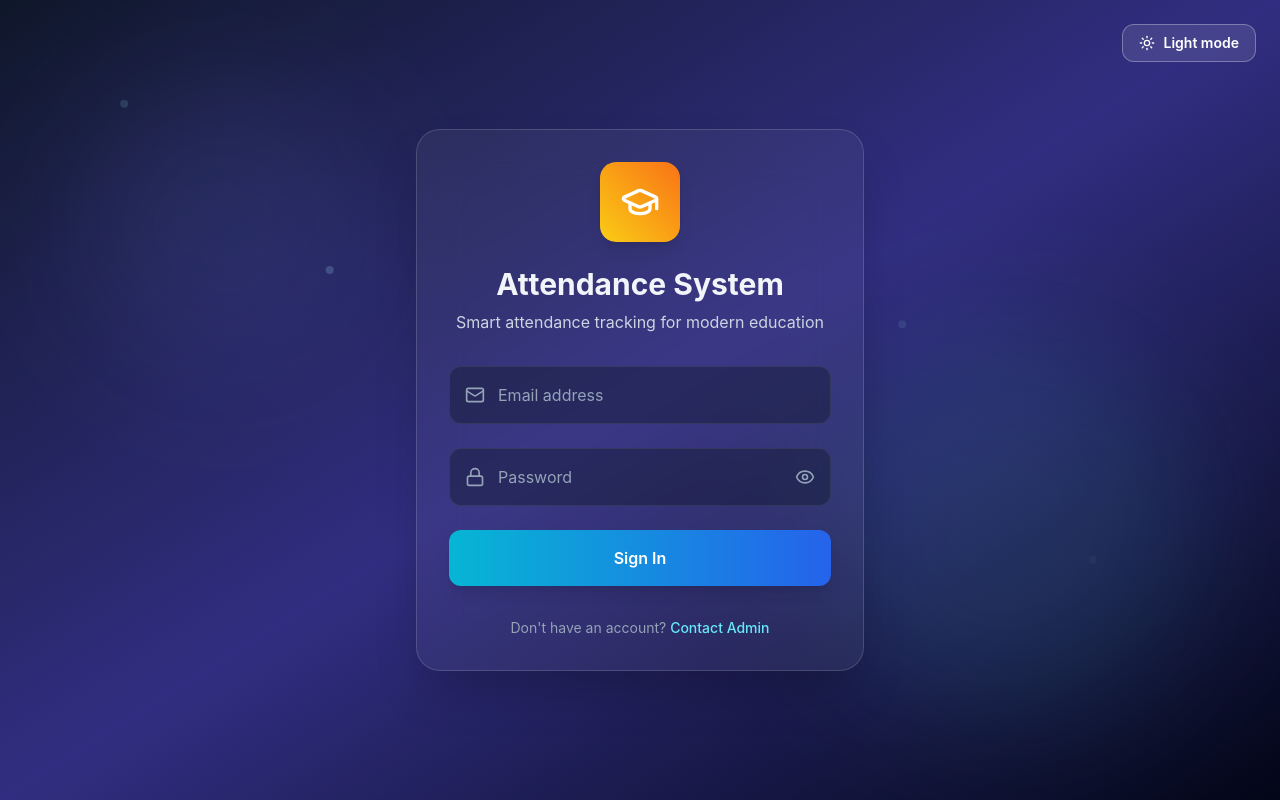
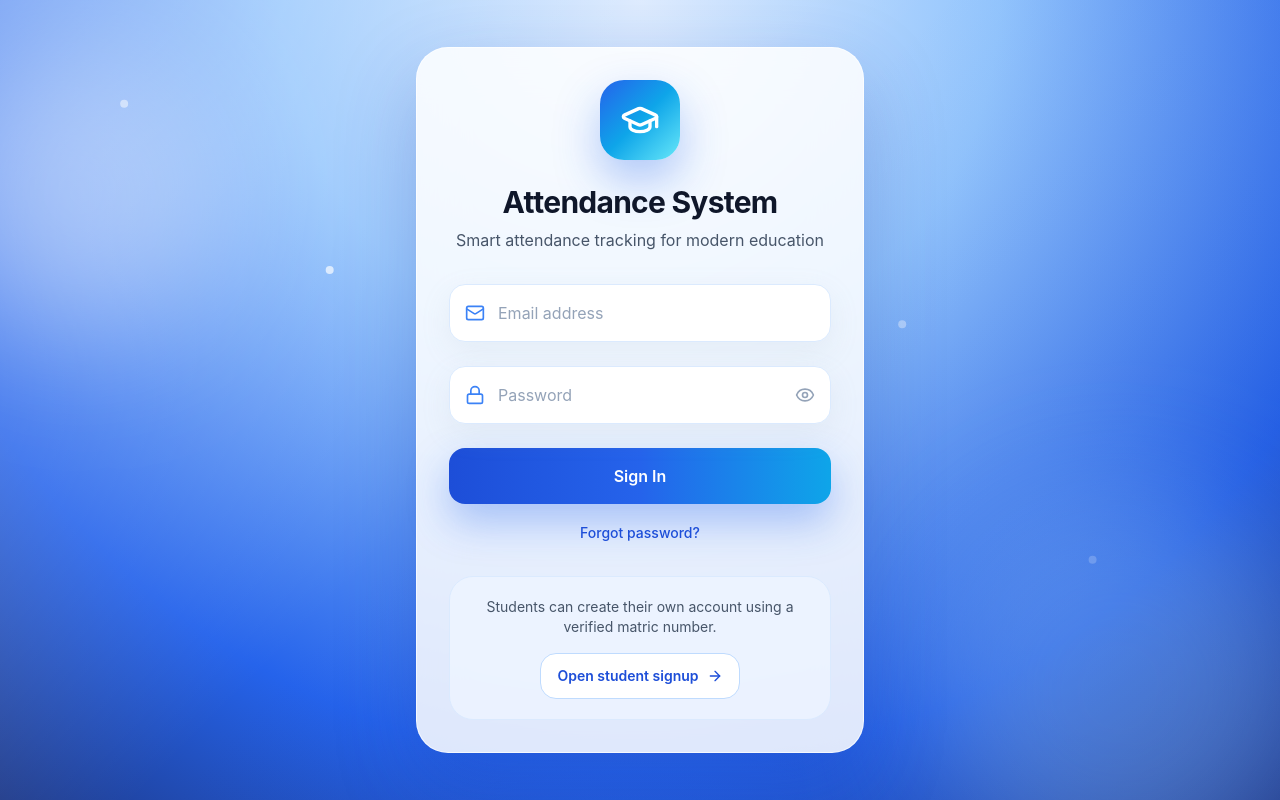
Before and after one commit to joshgadget/attendance-system, a React (Create React App) app in the folder frontend/: page /#/login in a window 1280 px wide. Built offline with nearby package versions, Linux system fonts and the light colour scheme; no server answers.

Commit message:
Revert "Add dark mode toggle on login page"
This reverts commit be52f8ea45f35948482e4f99cd1535bc513886a0.

```diff
--- a/frontend/src/pages/Login.js
+++ b/frontend/src/pages/Login.js
@@ -1,226 +1,90 @@
-import React, { useEffect, useState } from 'react';
+import React, { useState } from 'react';
 import { useDispatch, useSelector } from 'react-redux';
+import { Link } from 'react-router-dom';
 import { motion } from 'framer-motion';
-import { Mail, Lock, Eye, EyeOff, GraduationCap, Moon, Sun } from 'lucide-react';
+import { Mail, Lock, Eye, EyeOff, GraduationCap, ArrowRight } from 'lucide-react';
 import { login } from '../redux/slices/authSlice';
 
 const Login = () => {
   const [email, setEmail] = useState('');
   const [password, setPassword] = useState('');
   const [showPassword, setShowPassword] = useState(false);
-  const [isDark, setIsDark] = useState(() => localStorage.getItem('theme') !== 'light');
   const dispatch = useDispatch();
   const { loading, error } = useSelector((state) => state.auth);
 
-  useEffect(() => {
-    localStorage.setItem('theme', isDark ? 'dark' : 'light');
-  }, [isDark]);
-
-  const handleSubmit = (e) => {
-    e.preventDefault();
+  const handleSubmit = (event) => {
+    event.preventDefault();
     dispatch(login({ email, password }));
   };
 
   return (
-    <div
-      className={`min-h-screen flex items-center justify-center relative overflow-hidden ${
-        isDark
-          ? 'bg-gradient-to-br from-slate-900 via-indigo-900 to-slate-950'
-          : 'bg-gradient-to-br from-indigo-600 via-purple-600 to-pink-500'
-      }`}
-    >
-      <button
-        type="button"
-        onClick={() => setIsDark((current) => !current)}
-        className={`absolute right-6 top-6 z-20 inline-flex items-center gap-2 rounded-xl border px-4 py-2 text-sm font-semibold transition ${
-          isDark
-            ? 'border-white/30 bg-white/10 text-white hover:bg-white/20'
-            : 'border-white/40 bg-white/20 text-white hover:bg-white/30'
-        }`}
-      >
-        {isDark ? <Sun className="w-4 h-4" /> : <Moon className="w-4 h-4" />}
-        {isDark ? 'Light mode' : 'Dark mode'}
-      </button>
+    <div className="relative flex min-h-screen items-center justify-center overflow-hidden bg-[radial-gradient(circle_at_top,_#dbeafe,_#93c5fd_35%,_#2563eb_75%,_#1e3a8a_100%)] px-4 py-10">
+      <motion.div animate={{ rotate: 360 }} transition={{ duration: 20, repeat: Infinity, ease: 'linear' }} className="absolute left-[-4rem] top-12 h-72 w-72 rounded-full bg-white/35 blur-3xl" />
+      <motion.div animate={{ rotate: -360 }} transition={{ duration: 25, repeat: Infinity, ease: 'linear' }} className="absolute bottom-[-5rem] right-[-2rem] h-96 w-96 rounded-full bg-sky-200/30 blur-3xl" />
+      <div className="absolute inset-0 bg-[linear-gradient(135deg,rgba(255,255,255,0.32),transparent_45%,rgba(30,64,175,0.18))]" />
 
-      {/* Animated Background Shapes */}
-      <motion.div
-        animate={{ rotate: 360 }}
-        transition={{ duration: 20, repeat: Infinity, ease: 'linear' }}
-        className={`absolute top-20 left-20 w-72 h-72 rounded-full blur-3xl ${isDark ? 'bg-indigo-400/10' : 'bg-white/10'}`}
-      />
-      <motion.div
-        animate={{ rotate: -360 }}
-        transition={{ duration: 25, repeat: Infinity, ease: 'linear' }}
-        className={`absolute bottom-20 right-20 w-96 h-96 rounded-full blur-3xl ${isDark ? 'bg-cyan-300/10' : 'bg-white/10'}`}
-      />
-
-      {/* Floating Particles */}
-      {[...Array(6)].map((_, i) => (
+      {[...Array(6)].map((_, index) => (
         <motion.div
-          key={i}
-          className={`absolute w-2 h-2 rounded-full ${isDark ? 'bg-cyan-200/20' : 'bg-white/30'}`}
-          animate={{
-            y: [0, -100, 0],
-            x: [0, Math.random() * 50 - 25, 0],
-            opacity: [0.2, 1, 0.2],
-          }}
-          transition={{
-            duration: 3 + Math.random() * 2,
-            repeat: Infinity,
-            delay: i * 0.5,
-          }}
-          style={{
-            left: `${10 + i * 15}%`,
-            top: `${20 + (i % 3) * 25}%`,
-          }}
+          key={index}
+          className="absolute h-2 w-2 rounded-full bg-white/70"
+          animate={{ y: [0, -100, 0], x: [0, Math.random() * 50 - 25, 0], opacity: [0.25, 1, 0.25] }}
+          transition={{ duration: 3 + Math.random() * 2, repeat: Infinity, delay: index * 0.5 }}
+          style={{ left: `${10 + index * 15}%`, top: `${20 + (index % 3) * 25}%` }}
         />
       ))}
 
-      {/* Main Card */}
-      <motion.div
-        initial={{ opacity: 0, y: 50 }}
-        animate={{ opacity: 1, y: 0 }}
-        transition={{ duration: 0.6 }}
-        className="relative z-10 w-full max-w-md mx-4"
-      >
-        <div
-          className={`backdrop-blur-xl border rounded-3xl shadow-2xl p-8 ${
-            isDark ? 'bg-white/5 border-white/15' : 'bg-white/10 border-white/20'
-          }`}
-        >
-          {/* Logo Section */}
-          <motion.div
-            initial={{ scale: 0 }}
-            animate={{ scale: 1 }}
-            transition={{ delay: 0.2, type: 'spring' }}
-            className="flex justify-center mb-6"
-          >
-            <div className="w-20 h-20 bg-gradient-to-tr from-yellow-400 to-orange-500 rounded-2xl flex items-center justify-center shadow-lg">
-              <GraduationCap className="w-10 h-10 text-white" />
+      <motion.div initial={{ opacity: 0, y: 50 }} animate={{ opacity: 1, y: 0 }} transition={{ duration: 0.6 }} className="relative z-10 w-full max-w-md">
+        <div className="rounded-[2rem] border border-white/70 bg-white/85 p-8 shadow-[0_30px_80px_rgba(30,64,175,0.28)] backdrop-blur-xl">
+          <motion.div initial={{ scale: 0 }} animate={{ scale: 1 }} transition={{ delay: 0.2, type: 'spring' }} className="mb-6 flex justify-center">
+            <div className="flex h-20 w-20 items-center justify-center rounded-3xl bg-gradient-to-br from-blue-600 via-sky-500 to-cyan-300 shadow-[0_20px_45px_rgba(37,99,235,0.35)]">
+              <GraduationCap className="h-10 w-10 text-white" />
             </div>
           </motion.div>
 
-          <motion.h1
-            initial={{ opacity: 0 }}
-            animate={{ opacity: 1 }}
-            transition={{ delay: 0.3 }}
-            className={`text-3xl font-bold text-center mb-2 ${isDark ? 'text-slate-100' : 'text-white'}`}
-          >
+          <motion.h1 initial={{ opacity: 0 }} animate={{ opacity: 1 }} transition={{ delay: 0.3 }} className="mb-2 text-center text-3xl font-bold tracking-tight text-slate-900">
             Attendance System
           </motion.h1>
-
-          <motion.p
-            initial={{ opacity: 0 }}
-            animate={{ opacity: 1 }}
-            transition={{ delay: 0.4 }}
-            className={`text-center mb-8 ${isDark ? 'text-slate-300' : 'text-white/70'}`}
-          >
+          <motion.p initial={{ opacity: 0 }} animate={{ opacity: 1 }} transition={{ delay: 0.4 }} className="mb-8 text-center text-slate-600">
             Smart attendance tracking for modern education
           </motion.p>
 
-          {/* Error Message */}
           {error && (
-            <motion.div
-              initial={{ opacity: 0, x: -20 }}
-              animate={{ opacity: 1, x: 0 }}
-              className="mb-6 p-4 bg-red-500/20 border border-red-500/30 rounded-xl text-red-200 text-sm text-center"
-            >
+            <motion.div initial={{ opacity: 0, x: -20 }} animate={{ opacity: 1, x: 0 }} className="mb-6 rounded-2xl border border-red-200 bg-red-50 p-4 text-center text-sm text-red-600">
               {error}
             </motion.div>
           )}
 
           <form onSubmit={handleSubmit} className="space-y-6">
-            {/* Email Field */}
-            <motion.div
-              initial={{ opacity: 0, x: -20 }}
-              animate={{ opacity: 1, x: 0 }}
-              transition={{ delay: 0.5 }}
-              className="relative"
-            >
-              <Mail className={`absolute left-4 top-1/2 transform -translate-y-1/2 w-5 h-5 ${isDark ? 'text-slate-400' : 'text-white/50'}`} />
-              <input
-                type="email"
-                value={email}
-                onChange={(e) => setEmail(e.target.value)}
-                placeholder="Email address"
-                className={`w-full pl-12 pr-4 py-4 rounded-xl transition-all focus:outline-none ${
-                  isDark
-                    ? 'bg-slate-900/40 border border-slate-600/40 text-slate-100 placeholder-slate-400 focus:border-cyan-300/40 focus:bg-slate-900/60'
-                    : 'bg-white/5 border border-white/10 text-white placeholder-white/40 focus:border-white/30 focus:bg-white/10'
-                }`}
-                required
-              />
+            <motion.div initial={{ opacity: 0, x: -20 }} animate={{ opacity: 1, x: 0 }} transition={{ delay: 0.5 }} className="relative">
+              <Mail className="absolute left-4 top-1/2 h-5 w-5 -translate-y-1/2 text-blue-500" />
+              <input type="email" value={email} onChange={(event) => setEmail(event.target.value)} placeholder="Email address" className="w-full rounded-2xl border border-blue-100 bg-white px-4 py-4 pl-12 text-slate-900 shadow-[0_10px_30px_rgba(148,163,184,0.12)] placeholder:text-slate-400 transition-all focus:border-blue-400 focus:outline-none focus:ring-4 focus:ring-blue-100" required />
             </motion.div>
 
-            {/* Password Field */}
-            <motion.div
-              initial={{ opacity: 0, x: -20 }}
-              animate={{ opacity: 1, x: 0 }}
-              transition={{ delay: 0.6 }}
-              className="relative"
-            >
-              <Lock className={`absolute left-4 top-1/2 transform -translate-y-1/2 w-5 h-5 ${isDark ? 'text-slate-400' : 'text-white/50'}`} />
-              <input
-                type={showPassword ? 'text' : 'password'}
-                value={password}
-                onChange={(e) => setPassword(e.target.value)}
-                placeholder="Password"
-                className={`w-full pl-12 pr-12 py-4 rounded-xl transition-all focus:outline-none ${
-                  isDark
-                    ? 'bg-slate-900/40 border border-slate-600/40 text-slate-100 placeholder-slate-400 focus:border-cyan-300/40 focus:bg-slate-900/60'
-                    : 'bg-white/5 border border-white/10 text-white placeholder-white/40 focus:border-white/30 focus:bg-white/10'
-                }`}
-                required
-              />
-              <button
-                type="button"
-                onClick={() => setShowPassword(!showPassword)}
-                className={`absolute right-4 top-1/2 transform -translate-y-1/2 transition-colors ${
-                  isDark ? 'text-slate-400 hover:text-slate-100' : 'text-white/50 hover:text-white'
-                }`}
-              >
-                {showPassword ? <EyeOff className="w-5 h-5" /> : <Eye className="w-5 h-5" />}
+            <motion.div initial={{ opacity: 0, x: -20 }} animate={{ opacity: 1, x: 0 }} transition={{ delay: 0.6 }} className="relative">
+              <Lock className="absolute left-4 top-1/2 h-5 w-5 -translate-y-1/2 text-blue-500" />
+              <input type={showPassword ? 'text' : 'password'} value={password} onChange={(event) => setPassword(event.target.value)} placeholder="Password" className="w-full rounded-2xl border border-blue-100 bg-white px-4 py-4 pl-12 pr-12 text-slate-900 shadow-[0_10px_30px_rgba(148,163,184,0.12)] placeholder:text-slate-400 transition-all focus:border-blue-400 focus:outline-none focus:ring-4 focus:ring-blue-100" required />
+              <button type="button" onClick={() => setShowPassword((current) => !current)} className="absolute right-4 top-1/2 -translate-y-1/2 text-slate-400 transition-colors hover:text-blue-600">
+                {showPassword ? <EyeOff className="h-5 w-5" /> : <Eye className="h-5 w-5" />}
               </button>
             </motion.div>
 
-            {/* Sign In Button */}
-            <motion.button
-              initial={{ opacity: 0, y: 20 }}
-              animate={{ opacity: 1, y: 0 }}
-              transition={{ delay: 0.7 }}
-              whileHover={{ scale: 1.02 }}
-              whileTap={{ scale: 0.98 }}
-              type="submit"
-              disabled={loading}
-              className={`w-full py-4 text-white font-semibold rounded-xl shadow-lg hover:shadow-xl disabled:opacity-50 disabled:cursor-not-allowed transition-all ${
-                isDark ? 'bg-gradient-to-r from-cyan-500 to-blue-600' : 'bg-gradient-to-r from-yellow-400 to-orange-500'
-              }`}
-            >
-              {loading ? (
-                <motion.div
-                  animate={{ rotate: 360 }}
-                  transition={{ duration: 1, repeat: Infinity, ease: 'linear' }}
-                  className="w-6 h-6 border-2 border-white/30 border-t-white rounded-full mx-auto"
-                />
-              ) : (
-                'Sign In'
-              )}
+            <motion.button initial={{ opacity: 0, y: 20 }} animate={{ opacity: 1, y: 0 }} transition={{ delay: 0.7 }} whileHover={{ scale: 1.02 }} whileTap={{ scale: 0.98 }} type="submit" disabled={loading} className="w-full rounded-2xl bg-gradient-to-r from-blue-700 via-blue-600 to-sky-500 py-4 font-semibold text-white shadow-[0_18px_40px_rgba(37,99,235,0.35)] transition-all hover:shadow-[0_22px_50px_rgba(37,99,235,0.45)] disabled:cursor-not-allowed disabled:opacity-50">
+              {loading ? <motion.div animate={{ rotate: 360 }} transition={{ duration: 1, repeat: Infinity, ease: 'linear' }} className="mx-auto h-6 w-6 rounded-full border-2 border-white/30 border-t-white" /> : 'Sign In'}
             </motion.button>
           </form>
 
-          {/* Footer */}
-          <motion.div
-            initial={{ opacity: 0 }}
-            animate={{ opacity: 1 }}
-            transition={{ delay: 0.8 }}
-            className="mt-8 text-center"
-          >
-            <p className={`text-sm ${isDark ? 'text-slate-400' : 'text-white/50'}`}>
-              Don't have an account?{' '}
-              <button className={`font-medium transition-colors ${isDark ? 'text-cyan-300 hover:text-cyan-200' : 'text-yellow-400 hover:text-yellow-300'}`}>
-                Contact Admin
-              </button>
-            </p>
+          <div className="mt-4 text-center">
+            <Link to="/forgot-password" className="text-sm font-medium text-blue-700 transition hover:text-blue-800">
+              Forgot password?
+            </Link>
+          </div>
+
+          <motion.div initial={{ opacity: 0 }} animate={{ opacity: 1 }} transition={{ delay: 0.8 }} className="mt-8 rounded-[1.5rem] border border-blue-100 bg-blue-50/80 p-5 text-center">
+            <p className="text-sm text-slate-600">Students can create their own account using a verified matric number.</p>
+            <Link to="/signup" className="mt-4 inline-flex items-center gap-2 rounded-2xl border border-blue-200 bg-white px-4 py-3 text-sm font-semibold text-blue-700 transition hover:border-blue-300 hover:bg-blue-100">
+              Open student signup
+              <ArrowRight className="h-4 w-4" />
+            </Link>
           </motion.div>
         </div>
       </motion.div>
```
